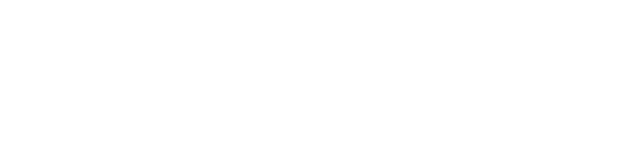
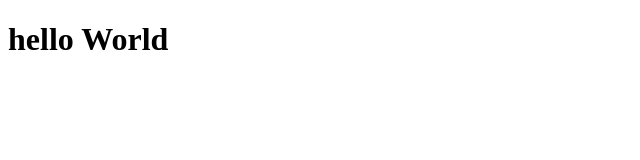
Before and after one commit to KishanSinghsw20/inventory_ci, a plain HTML site: page index.html in a window 1280 px wide. Shown: the whole page, without its empty margins (0-640 px from the left). Drawn offline with Linux system fonts and the light colour scheme.

Commit message:
add container

```diff
--- a/index.html
+++ b/index.html
@@ -8,7 +8,9 @@
 </head>
 
 <body>
-
+    <div class="container">
+        <h1>hello World</h1>
+    </div>
 </body>
 
 </html>
```
